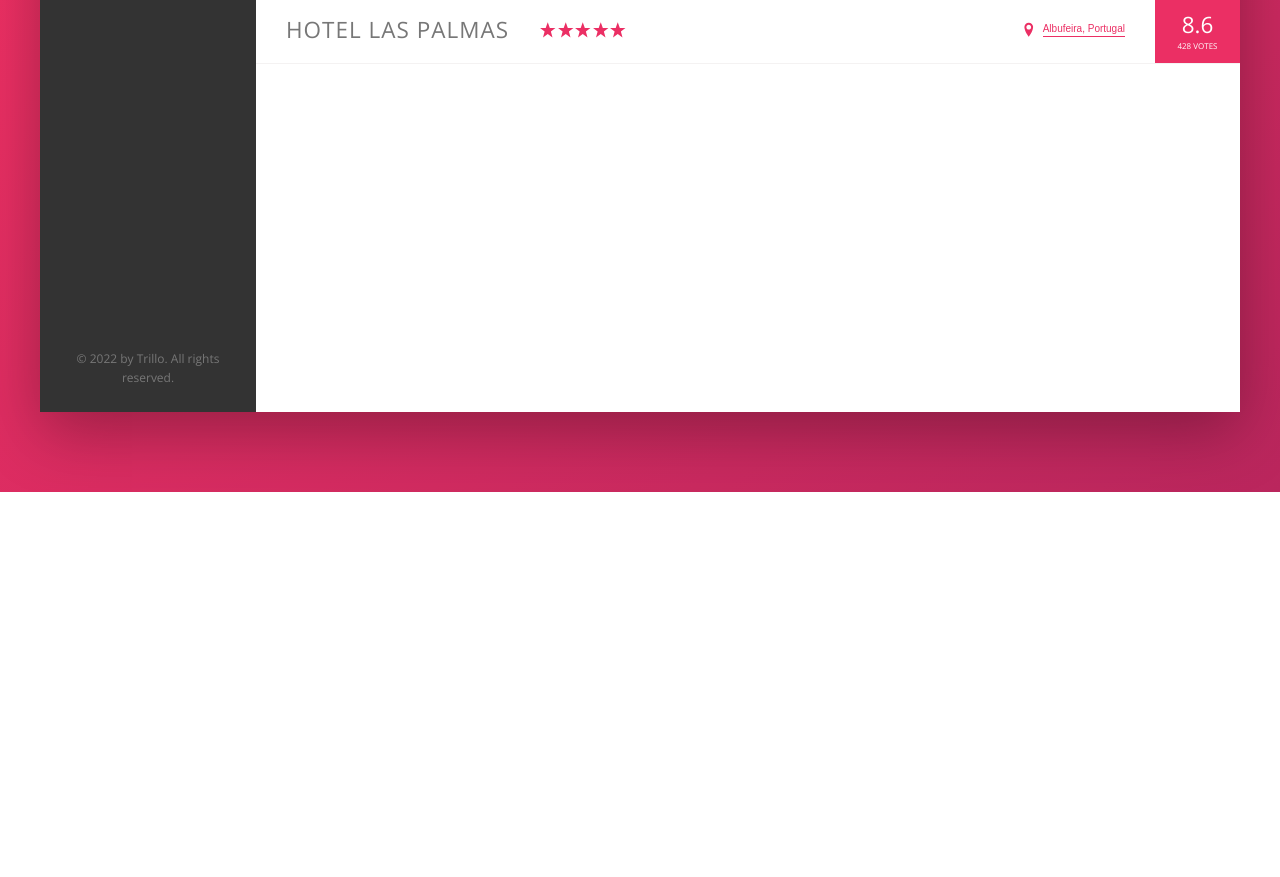
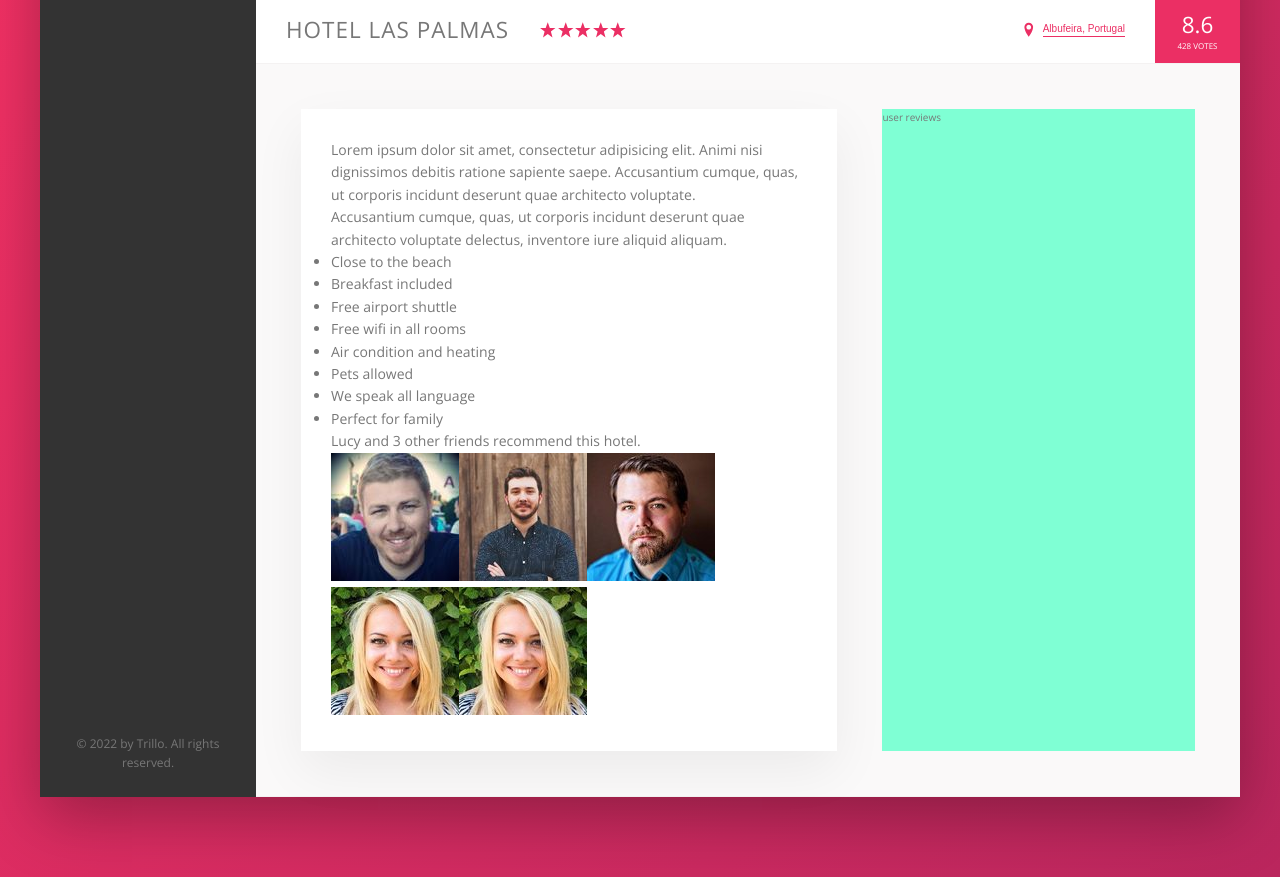
Before and after one commit to theisaachome/trillo-web, a website: page index.html in a window 1280 px wide. Shown: the part 538-1415 px from the top of the page. Before the commit the page ends 1030 px from the top, so only its background shows below. Drawn offline with nearby package versions, Linux system fonts and the light colour scheme.

Commit message:
hotel view detail

```diff
--- a/index.html
+++ b/index.html
@@ -84,26 +84,34 @@
               </a>
             </li>
           </ul>
-          <div class="legal">
-              &copy; 2022 by Trillo. All rights reserved.
-          </div>
+          <div class="legal">&copy; 2022 by Trillo. All rights reserved.</div>
         </nav>
         <main class="hotel-view">
           <div class="gallery">
             <figure class="gallery__item">
-                  <img src="img/hotel-1.jpg" alt="photo of hotel 1 " class="gallery__photo">
+              <img
+                src="img/hotel-1.jpg"
+                alt="photo of hotel 1 "
+                class="gallery__photo"
+              />
             </figure>
             <figure class="gallery__item">
-                <img src="img/hotel-2.jpg" alt="photo of hotel 2 " class="gallery__photo">
+              <img
+                src="img/hotel-2.jpg"
+                alt="photo of hotel 2 "
+                class="gallery__photo"
+              />
             </figure>
             <figure class="gallery__item">
-                <img src="img/hotel-3.jpg" alt="photo of hotel 3 " class="gallery__photo">
+              <img
+                src="img/hotel-3.jpg"
+                alt="photo of hotel 3 "
+                class="gallery__photo"
+              />
             </figure>
           </div>
           <div class="overview">
-              <h1 class="overview__heading">
-                  Hotel las Palmas
-              </h1>
+            <h1 class="overview__heading">Hotel las Palmas</h1>
             <div class="overview__stars">
               <svg class="overview__icon-star">
                 <use xlink:href="img/sprite.svg#icon-star"></use>
@@ -132,7 +140,37 @@
               <div class="overview__rating-count">428 votes</div>
             </div>
           </div>
-
+          <div class="detail">
+              <div class="description">
+                  <p class="paragraph">
+                    Lorem ipsum dolor sit amet, consectetur adipisicing elit. Animi nisi dignissimos debitis ratione sapiente saepe. Accusantium cumque, quas, ut corporis incidunt deserunt quae architecto voluptate.
+                </p>
+                <p class="paragraph">
+                    Accusantium cumque, quas, ut corporis incidunt deserunt quae architecto voluptate delectus, inventore iure aliquid aliquam.
+                </p>
+                <ul class="list">
+                    <li class="list__item">Close to the beach</li>
+                    <li class="list__item">Breakfast included</li>
+                    <li class="list__item">Free airport shuttle</li>
+                    <li class="list__item">Free wifi in all rooms</li>
+                    <li class="list__item">Air condition and heating</li>
+                    <li class="list__item">Pets allowed</li>
+                    <li class="list__item">We speak all language</li>
+                    <li class="list__item">Perfect for family</li>
+                </ul>
+                <div class="recommend">
+                    <p class="recommend__count">
+                        Lucy and 3 other friends recommend this hotel.
+                    </p>
+                    <div class="recommend__friends">
+                        <img src="img/user-3.jpg" alt="friend 1" class="recommen__photo"><img src="img/user-4.jpg" alt="friend 2" class="recommen__photo"><img src="img/user-5.jpg" alt="friend 3" class="recommen__photo"><img src="img/user-6.jpg" alt="friend 4" class="recommen__photo"><img src="img/user-6.jpg" alt="friend 5" class="recommen__photo">
+                    </div>
+                </div>
+              </div>
+              <div class="user-reviews">
+                  user reviews
+              </div>
+          </div>
         </main>
       </div>
     </div>
--- a/sass/_base.scss
+++ b/sass/_base.scss
@@ -29,6 +29,9 @@ Grey dark 3: #999
     --color-grey-dark-3: #999;
 
     --shadow-dark:0 2rem 6rem rgba(0,0,0,.3);
+    --shadow-light:0 2rem 5rem rgba(0,0,0,0.06);
+    --line:1px solid var(--color-grey-light-2);
+
 }
 * {
   margin: 0;
--- a/sass/_components.scss
+++ b/sass/_components.scss
@@ -174,7 +174,7 @@
 .overview{
     display: flex;
     align-items: center;
-    border-bottom:1px solid var(--color-grey-light-2);
+    border-bottom: var(--line);
     &__heading{
         font-size: 2.25rem;
         font-weight: 300;
@@ -258,3 +258,22 @@
         box-shadow: none;
     }
 }
+
+.detail{
+    display: flex;
+    padding: 4.5rem;
+    background-color: var(--color-grey-light-1);
+    border-bottom: var(--line);
+}
+.description{
+    background-color: #fff;
+    box-shadow:var(--shadow-light);
+    padding: 3rem;
+    flex: 0 0 60%;
+    margin-right: 4.5rem;
+    font-size: 1.4rem;
+}
+.user-reviews{
+    background-color: aquamarine;
+    flex: 1;
+}
```
Also changed, not shown: css/style.css. Lines whose indentation alone changed are shown as unchanged.
